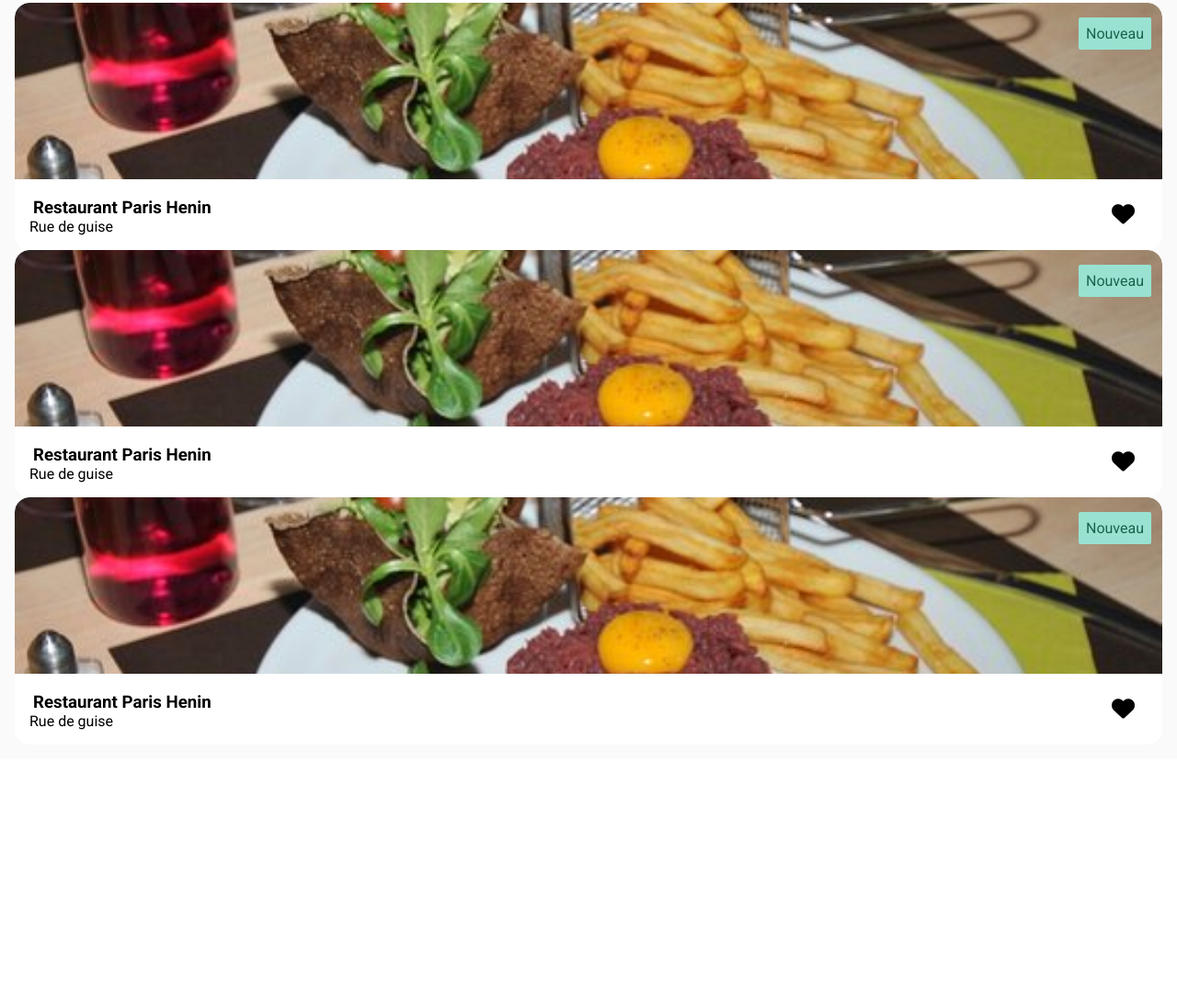
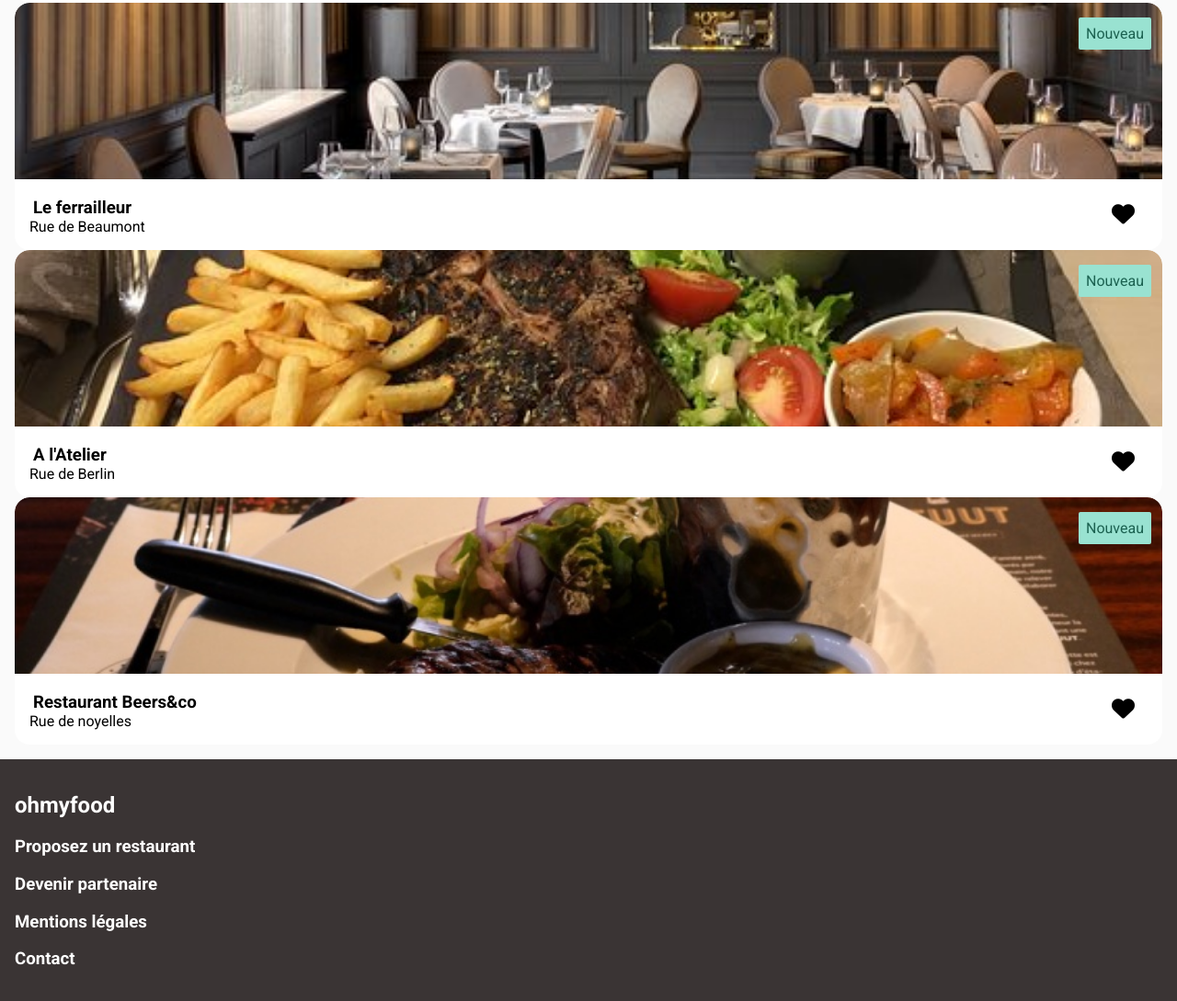
Before and after one commit to biker62/Leclercq_Axel_3_27052021, a plain HTML site: page index.html in a window 1280 px wide. Shown: the part 1075-2164 px from the top of the page at 92% size. Before the commit the page ends 1901 px from the top, so only its background shows below. Drawn offline with Linux system fonts and the light colour scheme; a web font is replaced by a local one.

Commit message:
Avancement de la page accueil images et footer

```diff
--- a/css/style.scss
+++ b/css/style.scss
@@ -162,3 +162,10 @@ font-weight: 600;
         font-size: 25px;
     }
 }
+
+/*footer*/
+.footer{
+  background-color: #3a3434;
+  color: white;
+  padding: 1rem;
+}
--- a/index.html
+++ b/index.html
@@ -74,33 +74,33 @@
                     </div>
                 </a>
                 <a href="#" class="Restaurants__vignette">
-                    <img src="images/accueil/exemple-de-plat-au-restaurant.jpg" class="Restaurants__image">
+                    <img src="images/accueil/restaurant-le-47.jpg" class="Restaurants__image">
                     <span class="Restaurants__nouveau">Nouveau</span>
                     <div class="Restaurants__footer">
-                        <h3 class="Restaurants__nom">Restaurant Paris Henin</h3>
-                        <span class="Restaurants__adresse">Rue de guise</span>
+                        <h3 class="Restaurants__nom">Le ferrailleur</h3>
+                        <span class="Restaurants__adresse">Rue de Beaumont</span>
                         <span class="Restaurants__coeur">
                             <i class="fas fa-heart"></i>
                         </span>
                     </div>
                 </a>
                 <a href="#" class="Restaurants__vignette">
-                    <img src="images/accueil/exemple-de-plat-au-restaurant.jpg" class="Restaurants__image">
+                    <img src="images/accueil/photo2jpg.jpg" class="Restaurants__image">
                     <span class="Restaurants__nouveau">Nouveau</span>
                     <div class="Restaurants__footer">
-                        <h3 class="Restaurants__nom">Restaurant Paris Henin</h3>
-                        <span class="Restaurants__adresse">Rue de guise</span>
+                        <h3 class="Restaurants__nom">A l'Atelier</h3>
+                        <span class="Restaurants__adresse">Rue de Berlin</span>
                         <span class="Restaurants__coeur">
                             <i class="fas fa-heart"></i>
                         </span>
                     </div>
                 </a>
                 <a href="#" class="Restaurants__vignette">
-                    <img src="images/accueil/exemple-de-plat-au-restaurant.jpg" class="Restaurants__image">
+                    <img src="images/accueil/5a390a907fbbb-645459bc0ffc5b1491bb91abaab45def.jpg" class="Restaurants__image">
                     <span class="Restaurants__nouveau">Nouveau</span>
                     <div class="Restaurants__footer">
-                        <h3 class="Restaurants__nom">Restaurant Paris Henin</h3>
-                        <span class="Restaurants__adresse">Rue de guise</span>
+                        <h3 class="Restaurants__nom">Restaurant Beers&co</h3>
+                        <span class="Restaurants__adresse">Rue de noyelles</span>
                         <span class="Restaurants__coeur">
                             <i class="fas fa-heart"></i>
                         </span>
@@ -118,7 +118,11 @@
 
     <!-- FOOTER -->
     <footer class="footer">
-
+    <h2 class="titre">ohmyfood</h2>
+    <h3 class="Proposez">Proposez un restaurant</h3>
+    <h3 class="Partenariat">Devenir partenaire</h3>
+    <h3 class="Mentions">Mentions légales</h3>
+    <h3 class="Contact">Contact</h3>
 
 
     </footer>
```
Also changed, not shown: css/style.css, images/accueil/5a390a907fbbb-645459bc0ffc5b1491bb91abaab45def.jpg (added), images/accueil/photo2jpg.jpg (added), images/accueil/restaurant-le-47.jpg (added), 1 other file.
